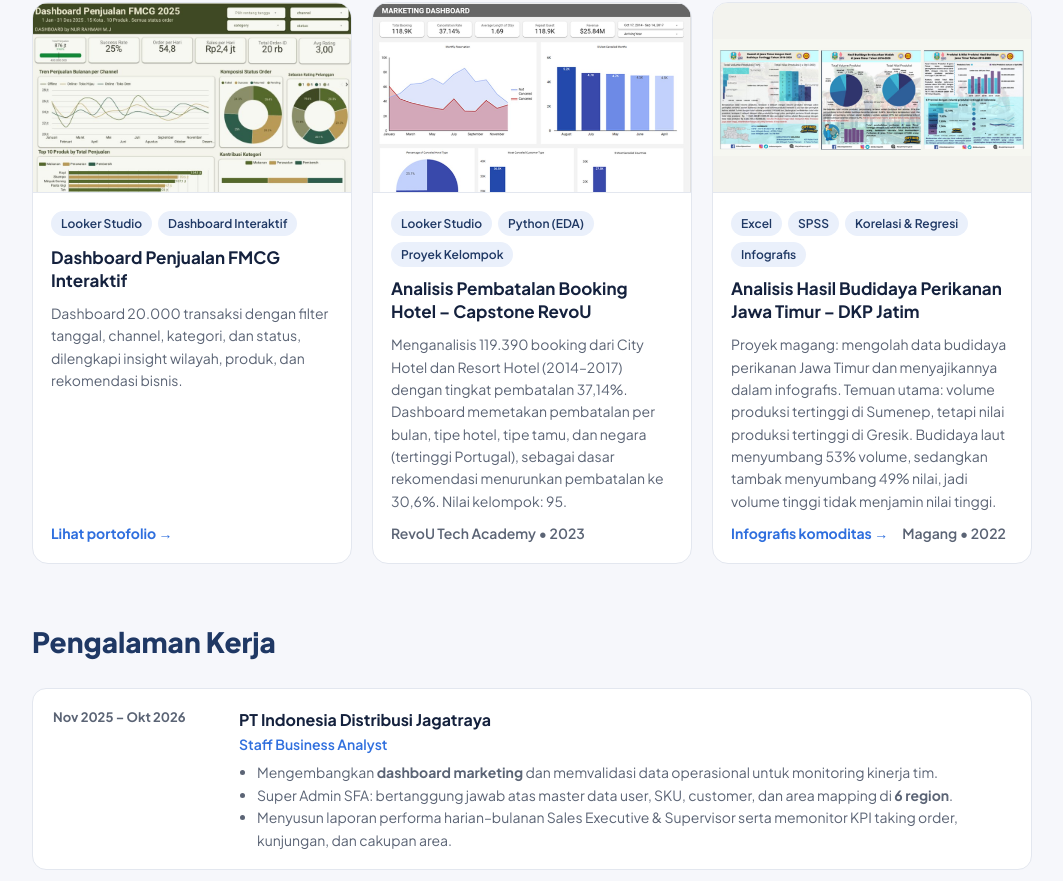
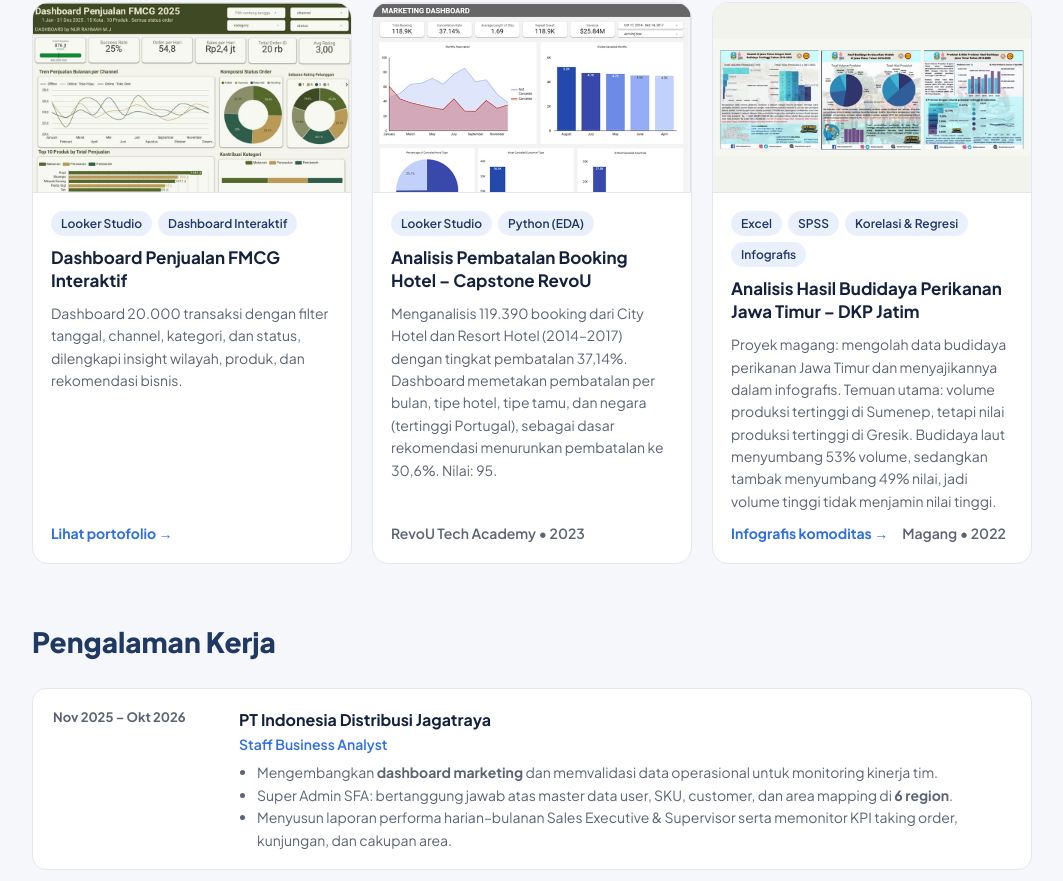
Before and after one commit to rahmahmifta/nurrahmahmifta.github.io, a plain HTML site: page index.html in a window 1280 px wide. Shown: the part 1351-2232 px from the top of the page, without its empty margins (108-1171 px from the left). Drawn offline with Linux system fonts and the light colour scheme.

Commit message:
Update index.html

```diff
--- a/index.html
+++ b/index.html
@@ -191,9 +191,9 @@
     <article class="proj">
       <img src="assets/revou.jpg" alt="Marketing Dashboard Looker Studio – Capstone RevoU">
       <div class="body">
-        <div class="chips"><span class="chip">Looker Studio</span><span class="chip">Python (EDA)</span><span class="chip">Proyek Kelompok</span></div>
+        <div class="chips"><span class="chip">Looker Studio</span><span class="chip">Python (EDA)</span></div>
         <h3>Analisis Pembatalan Booking Hotel – Capstone RevoU</h3>
-        <p>Menganalisis 119.390 booking dari City Hotel dan Resort Hotel (2014–2017) dengan tingkat pembatalan 37,14%. Dashboard memetakan pembatalan per bulan, tipe hotel, tipe tamu, dan negara (tertinggi Portugal), sebagai dasar rekomendasi menurunkan pembatalan ke 30,6%. Nilai kelompok: 95.</p>
+        <p>Menganalisis 119.390 booking dari City Hotel dan Resort Hotel (2014–2017) dengan tingkat pembatalan 37,14%. Dashboard memetakan pembatalan per bulan, tipe hotel, tipe tamu, dan negara (tertinggi Portugal), sebagai dasar rekomendasi menurunkan pembatalan ke 30,6%. Nilai: 95.</p>
         <div class="links"><span style="color:var(--muted);font-weight:600">RevoU Tech Academy • 2023</span>
         <!-- Kalau dashboard Looker Studio-nya sudah dibagikan publik, hapus tanda komentar di baris bawah -->
         <!-- <a href="https://lookerstudio.google.com/reporting/de37e408-8afd-4070-8d15-d86d0b1c1623" target="_blank">Dashboard interaktif →</a> -->
@@ -250,7 +250,7 @@
 <!-- ================= KEAHLIAN & SERTIFIKAT ================= -->
 <section id="keahlian" style="padding-top:0"><div class="wrap">
   <h2>Keahlian & Sertifikasi</h2>
-  <p class="sub">S1 Statistika, Universitas Airlangga (2020–2024) • IPK 3,34</p>
+  <p class="sub"><span style="display:inline-block;background:var(--chip);color:var(--navy);font-weight:700;font-size:15px;padding:8px 16px;border-radius:10px;border-left:4px solid var(--accent)">🎓 S1 Statistika, Universitas Airlangga (2020–2024) • IPK 3,34</span></p>
   <div class="grid2">
     <div class="box"><h3>Keahlian</h3>
       <div class="skillgroup"><small>Visualisasi & BI</small><div class="chips"><span class="chip">Power BI</span><span class="chip">Tableau</span><span class="chip">Looker Studio</span><span class="chip">Excel Dashboard</span></div></div>
```
